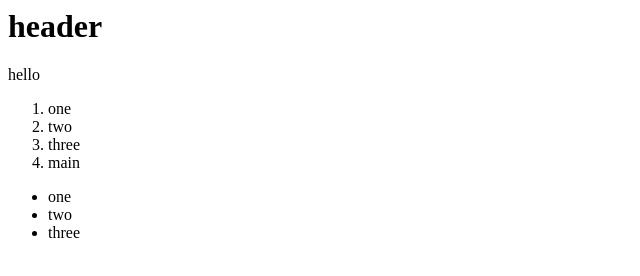
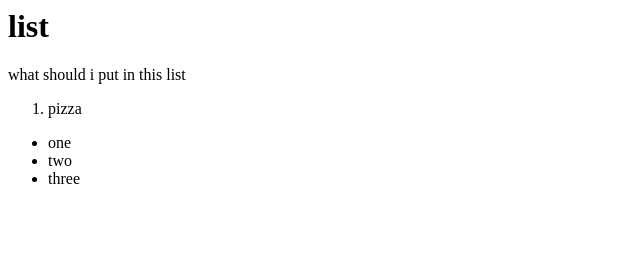
Before and after one commit to adrielsanchez2269/febCSHS, a plain HTML site: page index.html in a window 1280 px wide. Shown: the whole page, without its empty margins (0-640 px from the left). Drawn offline with Linux system fonts and the light colour scheme.

Commit message:
Update index.html

```diff
--- a/index.html
+++ b/index.html
@@ -3,13 +3,10 @@
     <title>cshs</title>
   </head>
   <body>
-    <h1>header</h1>
-    <p>hello</p>
+    <h1>list</h1>
+    <p>what should i put in this list</p>
     <ol>
-      <li>one</li>
-      <li>two</li>
-      <li>three</li>
-      <li>main</li>
+      <li>pizza</li>
     </ol>
     <ul>
       <li>one</li>
```
